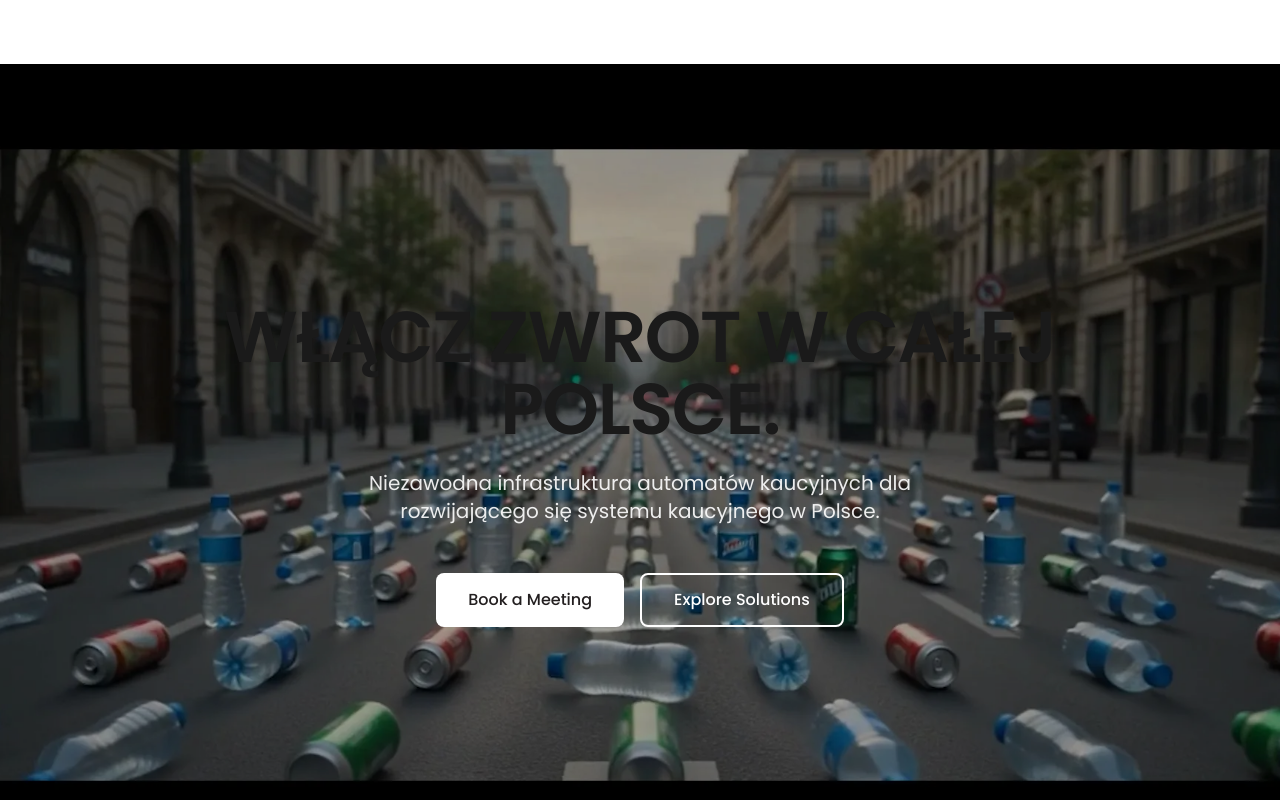
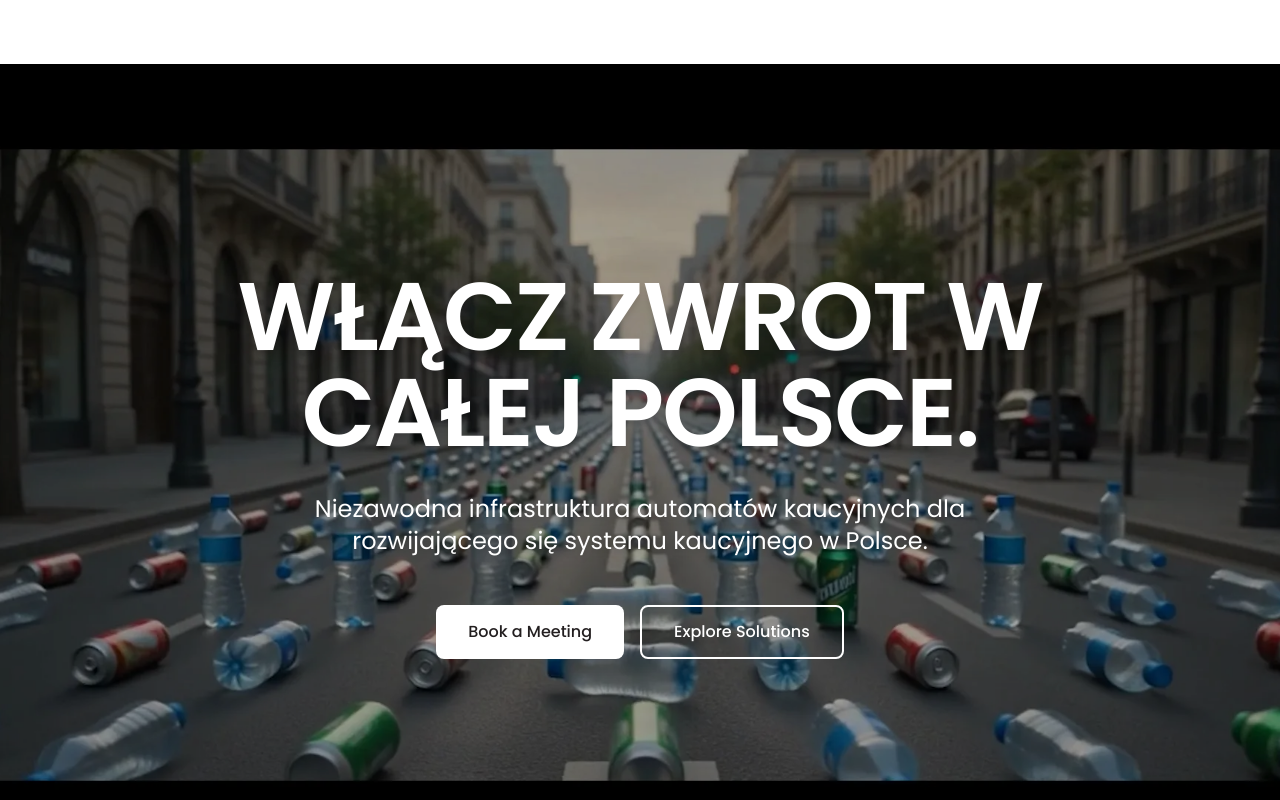
Before and after one commit to recykalmarketing/retearn-poland, a Next.js app: page / in a window 1280 px wide. Shown: the top 800 px of the page. Built offline with nearby package versions, Linux system fonts and the light colour scheme.

Commit message:
Fix: Improve header and headline visibility on hero video

```diff
--- a/components/Header.tsx
+++ b/components/Header.tsx
@@ -64,23 +64,23 @@ export default function Header() {
 
   return (
     <header className={`fixed top-0 left-0 right-0 z-50 transition-all duration-300 ${
-      isScrolled ? 'bg-white/95 backdrop-blur border-b border-gray-200 shadow-sm' : 'bg-gradient-to-b from-black/40 to-transparent'
+      isScrolled ? 'bg-white/95 backdrop-blur border-b border-gray-200 shadow-sm' : 'bg-black/30 backdrop-blur-sm'
     }`}>
       <div className="max-w-7xl mx-auto px-4 sm:px-6 lg:px-8">
         <div className="flex justify-between items-center h-16">
           <a href="#" className="flex-shrink-0">
-            <Logo />
+            <div className={isScrolled ? 'text-gray-900 font-bold text-xl' : 'text-white font-bold text-xl'}>retearn.pl</div>
           </a>
 
-          <nav className="hidden lg:flex items-center space-x-8">
+          <nav className="hidden lg:flex items-center space-x-6">
             {navItems.map((item) => (
               <button
                 key={item.id}
                 onClick={() => handleNavClick(item.id)}
-                className={`text-sm font-medium transition-colors ${
+                className={`text-xs font-semibold transition-colors uppercase tracking-wide ${
                   activeSection === item.id
-                    ? isScrolled ? 'text-primary' : 'text-white border-b-2 border-white'
-                    : isScrolled ? 'text-gray-600 hover:text-primary' : 'text-white/80 hover:text-white'
+                    ? isScrolled ? 'text-primary' : 'text-white'
+                    : isScrolled ? 'text-gray-600 hover:text-primary' : 'text-white hover:text-white/80'
                 }`}
               >
                 {t(`header.${item.label}`)}
--- a/components/HeroFrames.tsx
+++ b/components/HeroFrames.tsx
@@ -63,11 +63,11 @@ export default function HeroFrames({ frameCount = 180, fps = 30 }: HeroFramesPro
       <div className="absolute inset-0 bg-black/35"></div>
 
       {/* Text Content - Overlay */}
-      <div className="relative z-10 max-w-4xl mx-auto px-4 sm:px-6 text-center text-white">
-        <h1 className="text-4xl md:text-6xl lg:text-7xl font-bold leading-tight mb-6">
+      <div className="relative z-10 max-w-5xl mx-auto px-4 sm:px-6 text-center">
+        <h1 className="text-5xl md:text-7xl lg:text-8xl font-bold leading-tight mb-8 text-white drop-shadow-lg">
           {headline}
         </h1>
-        <p className="text-lg md:text-xl text-white/90 max-w-2xl mx-auto leading-relaxed mb-12">
+        <p className="text-xl md:text-2xl text-white max-w-3xl mx-auto leading-relaxed mb-12 drop-shadow-md">
           {subheading}
         </p>
         <div className="flex flex-col sm:flex-row gap-4 justify-center">
```
